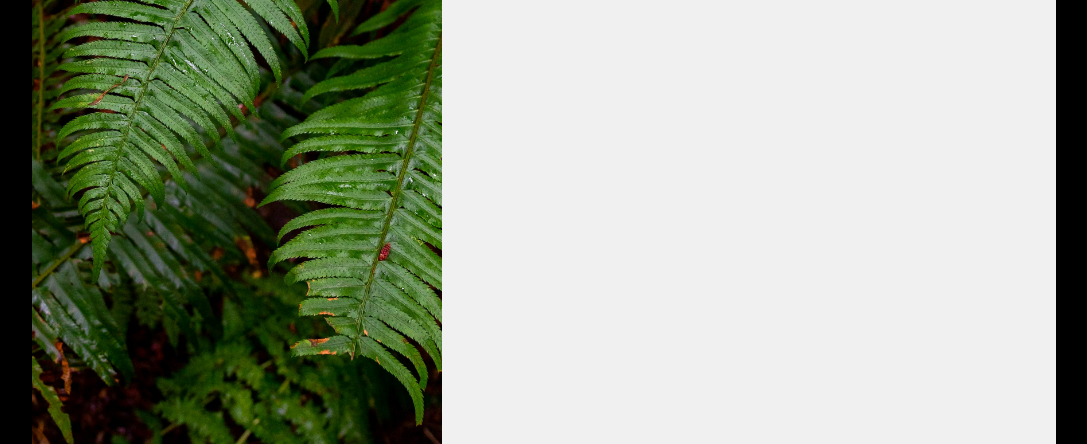
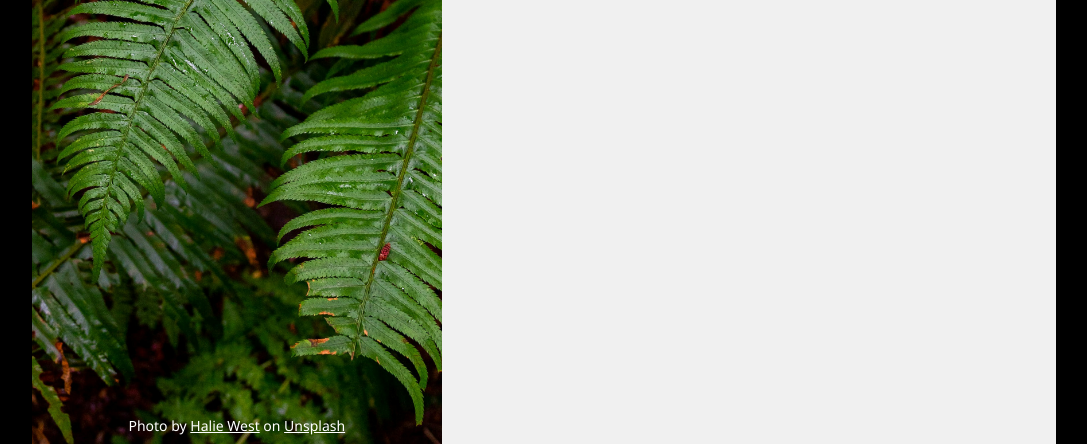
Before and after one commit to JMN327/sign-up-form, a plain HTML site: page index.html in a window 1280 px wide. Shown: the part 356-800 px from the top of the page, without its empty margins (96-1183 px from the left). Drawn offline with Linux system fonts and the light colour scheme.

Commit message:
Add credit for photo

```diff
--- a/index.html
+++ b/index.html
@@ -13,7 +13,10 @@
                 <img src="odin-lined.png" alt="Odin Logo" class="odin-logo">
                 <span>ODIN</span>
             </div>
-            <div class="img-credit"></div>
+            <div class="img-credit">Photo by <a href="https://unsplash.com/@haliewestphoto"
+                target="_blank" rel="noopener noreferrer">Halie West</a> on
+                <a href="https://unsplash.com/"
+                target="_blank" rel="noopener noreferrer">Unsplash</a></div>
     </div>
     <div class="main-panel">
 
--- a/style.css
+++ b/style.css
@@ -74,6 +74,8 @@ body{
   position: relative;
   display: flex;
   flex-direction: column;
+  justify-content: space-between;
+  align-items: center;
   height:100vh;
   /* max-width: 500px; */
 
@@ -97,6 +99,21 @@ body{
 .odin-logo {
   height: 85%;
 }
+
+.img-credit{
+  color: white;
+  padding: 8px;
+  font-size: 14px;
+  font-family: 'Segoe UI', Tahoma, Geneva, Verdana, sans-serif;
+  text-align: center;
+}
+
+a { color:white;}
+a:visited { text-decoration: none; color:white; }
+a:hover { text-decoration: none; color:white; }
+a:focus { text-decoration: none; color:white; }
+a:hover, a:active { text-decoration: none; color:white;}
+
 .main-panel{
   width: clamp(240px, 60%, 850px);
 }
```
